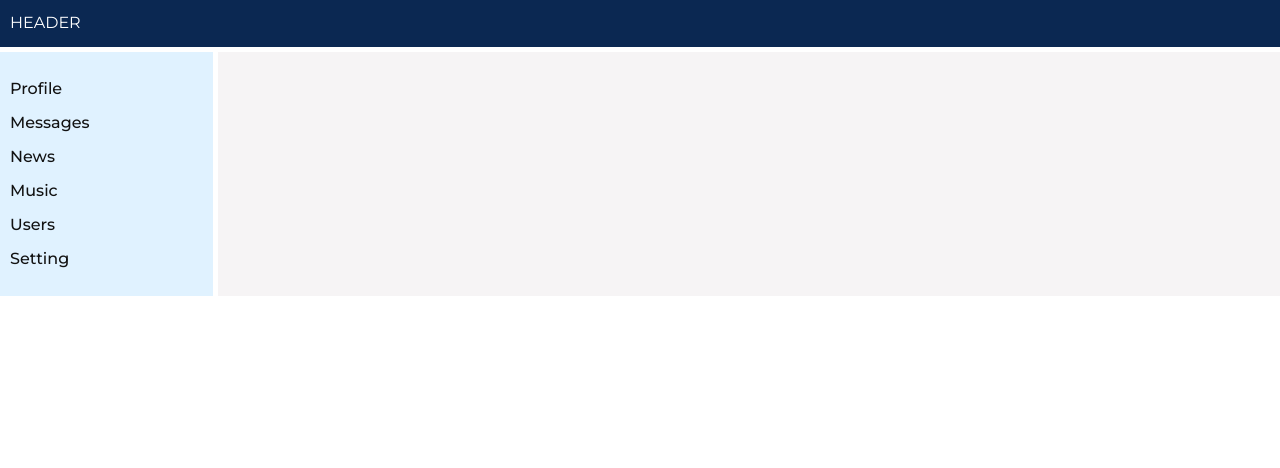
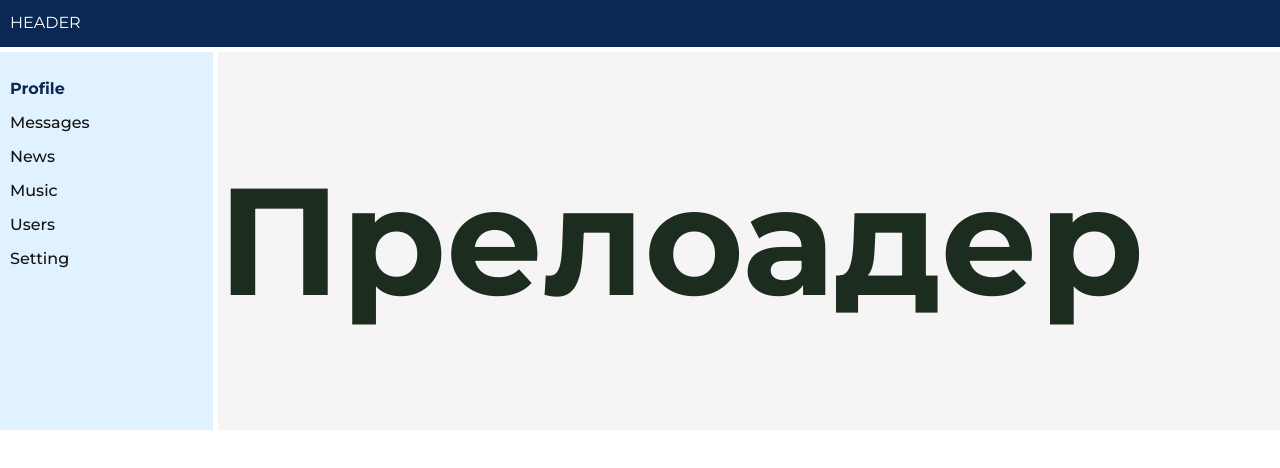
Before and after one commit to YevhenSoldatov1998/soc-network, a React (Create React App) app: page /profile/1 in a window 1280 px wide. Shown: the top 468 px of the page. Built offline with nearby package versions, Linux system fonts and the light colour scheme; no server answers.

Commit message:
page profile render

```diff
--- a/src/App.js
+++ b/src/App.js
@@ -18,7 +18,7 @@ const App = () => {
                 <Header/>
                 <NavbarContainer/>
                 <article className="wrap-pages">
-                    <Route exact path="/"> <ProfileContainer /></Route>
+                    <Route path="/profile/:userId?"> <ProfileContainer /></Route>
                     <Route path="/messages"><Messages/></Route>
                     <Route path='/news'> <News/></Route>
                     <Route path="/music"> <Music/></Route>
--- a/src/components/navbar/Navbar.jsx
+++ b/src/components/navbar/Navbar.jsx
@@ -6,7 +6,7 @@ const Navbar = (props) => {
     return (
         <nav className={style.navbar}>
             {props.sidebar.navLink.map(el => {
-                return <NavLink key={el.id} exact={el.id === 1} to={el.link === "Profile"?'/': `/${el.link.toLowerCase()}`} activeClassName={style.active}>{el.link}</NavLink>
+                return <NavLink key={el.id}  to={`/${el.link.toLowerCase()}`} activeClassName={style.active}>{el.link}</NavLink>
             })}
         </nav>
     )
--- a/src/components/pages/profile/Profile.jsx
+++ b/src/components/pages/profile/Profile.jsx
@@ -1,22 +1,17 @@
 import React from 'react'
 import s from './Profile.module.sass'
-import MyPostsContainer from "./myPosts/MyPostsContainer";
 import Preloader from "../../common/preloader";
 import * as axios from 'axios'
 import MyInfo from "./myInfo/MyInfo";
 
 class Profile extends React.Component {
-
-    constructor(props) {
-        debugger
-        super(props)
-    }
-
-
     componentDidMount() {
-        debugger
         this.props.toggleIsFetchingProfile(true);
-        axios.get(`https://social-network.samuraijs.com/api/1.0/profile/2`)
+        let userId = this.props.match.params.userId;
+        if(!userId){
+            userId = 2;
+        }
+        axios.get(`https://social-network.samuraijs.com/api/1.0/profile/` + userId)
             .then(response => {
                 debugger
                 this.props.setUserAPI(response.data);
@@ -25,7 +20,6 @@ class Profile extends React.Component {
     }
 
     render() {
-        debugger
         return (
             <div className={s.profile}>
                 {this.props.isFetchingProfile ?
@@ -34,9 +28,8 @@ class Profile extends React.Component {
                         {!this.props.userAPI ?
                             false :
                             <MyInfo userAPI={this.props.userAPI}/>
+
                         }
-                         {/*<MyInfo userAPI={this.props.userAPI}/>
-                         <MyPostsContainer/>*/}
                     </React.Fragment>
                 }
 
--- a/src/components/pages/profile/ProfileContainer.jsx
+++ b/src/components/pages/profile/ProfileContainer.jsx
@@ -1,15 +1,18 @@
 import Profile from "./Profile";
-import {connect} from 'react-redux'
-import {SET_USER_API_CREATOR , TOGGLE_IS_FETCHING_PROFILE_CREATOR} from './../../../redux/reducerProfile'
+import {connect} from 'react-redux';
+import {SET_USER_API_CREATOR, TOGGLE_IS_FETCHING_PROFILE_CREATOR} from './../../../redux/reducerProfile';
+import {withRouter} from "react-router-dom";
 
 const mapStateToProps = (state) => {
     return {
         userAPI: state.profile.userAPI,
         isFetchingProfile: state.profile.isFetchingProfile
     }
-}
+};
+const mapUserUrlToProps = withRouter(Profile)
 const ProfileContainer = connect(mapStateToProps, {
     setUserAPI: SET_USER_API_CREATOR,
     toggleIsFetchingProfile: TOGGLE_IS_FETCHING_PROFILE_CREATOR
-})(Profile)
+})(mapUserUrlToProps);
+
 export default ProfileContainer
--- a/src/components/pages/profile/myInfo/MyInfo.jsx
+++ b/src/components/pages/profile/myInfo/MyInfo.jsx
@@ -17,7 +17,7 @@ class MyInfo extends React.Component {
                 <div className={s.avatar_wrap}>
                     <div className={s.avatar}>
                         <img
-                            src={this.props.userAPI.photos.large}/>
+                            src={this.props.userAPI.photos.large?this.props.userAPI.photos.large:'https://w5insight.com/wp-content/uploads/2014/07/placeholder-user-400x400.png'}/>
                             <span>{this.props.userAPI.aboutMe}</span>
                     </div>
                     <div className={s.user_info}>
--- a/src/components/pages/users/user/User.jsx
+++ b/src/components/pages/users/user/User.jsx
@@ -1,6 +1,7 @@
 import React from 'react'
 import s from "../users.module.sass";
 import {NavLink} from "react-router-dom";
+
 const User = (props) => {
     const callHandleUnFollow = (user) => {
         let id = user.id;
@@ -13,10 +14,13 @@ const User = (props) => {
     return (
         <article key={props.user.id} className={s.user}>
             <div>
-                <NavLink to={`/`}><img
+                <NavLink to={`/profile/` + props.user.id}><img
                     className={s.photo}
-                    src={props.user.photos.small === null ? `https://encrypted-tbn0.gstatic.com/images?q=tbn:ANd9GcS61kNrhKiJZAbnnrkEvtuzclNCU8RxIbkDqp3I3Ibz5cJlSXA-yw&s` : props.user.photos.small}
-                    alt=""/></NavLink>
+                    src={props.user.photos.small === null ?
+                        `https://encrypted-tbn0.gstatic.com/images?q=tbn:ANd9GcS61kNrhKiJZAbnnrkEvtuzclNCU8RxIbkDqp3I3Ibz5cJlSXA-yw&s`
+                        : props.user.photos.small}
+                    alt=""/>
+                </NavLink>
                 {props.user.followed ?
                     <button onClick={callHandleUnFollow.bind(this, props.user)} className={s.btn}>Un
                         follow</button>
```
